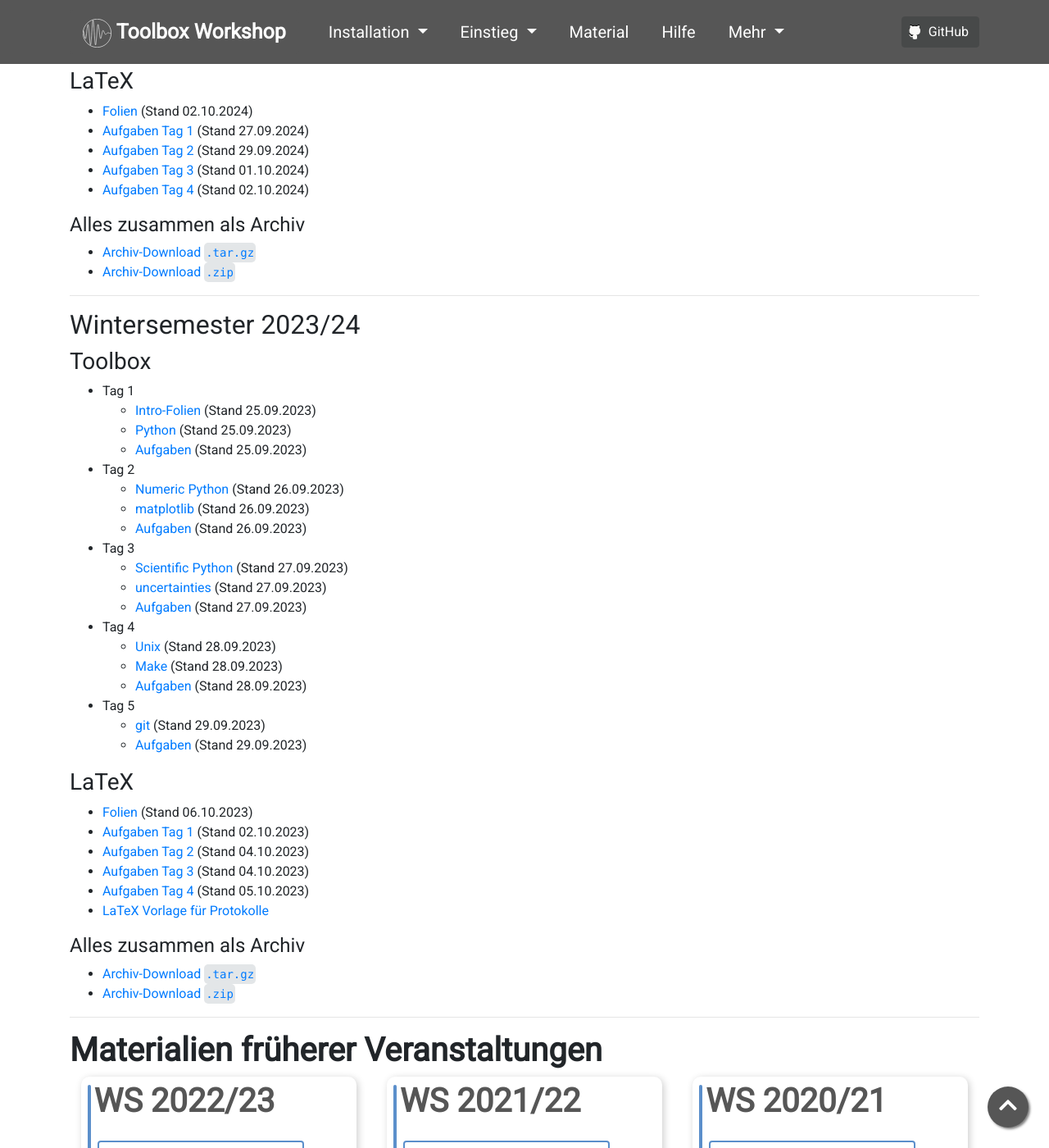
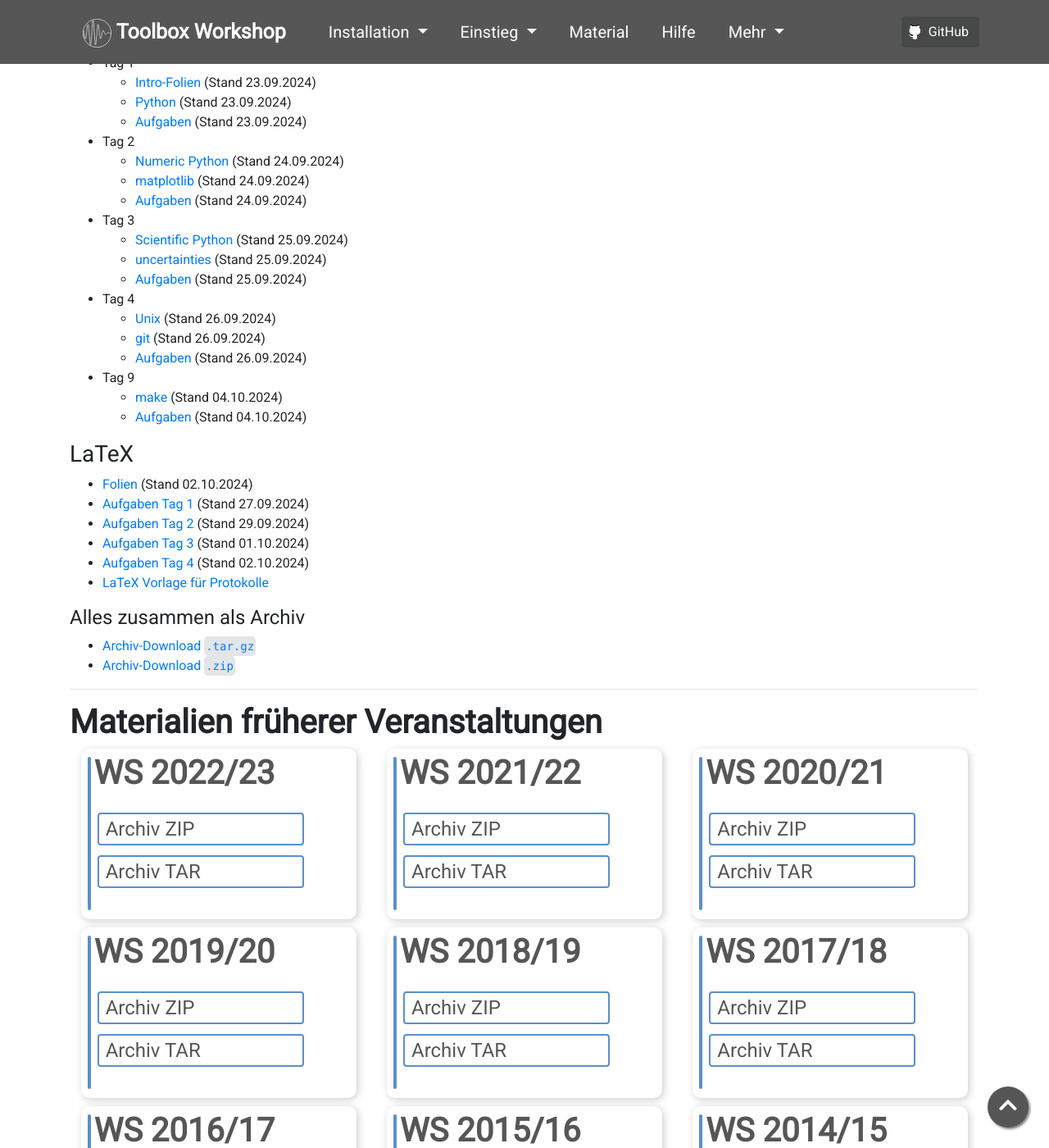
Before and after one commit to pep-dortmund/homepage-toolbox, a Jekyll site: the page built from archive.md, in a window 1280 px wide and 1400 px high, scrolled down 698 px. Shown: the whole window at 82% size. Built offline with Jekyll 4.4.1, drawn with Linux system fonts in a browser that asks for light colours; nearby versions of some CDN libraries; some of the changed text lies outside the part shown.

Commit message:
Update notes and archive

```diff
--- a/archive.md
+++ b/archive.md
@@ -37,44 +75,6 @@ description: Hier befinden sich die Materialien vergangener Veranstaltungen.
 - [Aufgaben Tag 2](/files/archive/current/exercises-latex-2.zip) (Stand 29.09.2024)
 - [Aufgaben Tag 3](/files/archive/current/exercises-latex-3.zip) (Stand 01.10.2024)
 - [Aufgaben Tag 4](/files/archive/current/exercises-latex-4.zip) (Stand 02.10.2024)
-<!-- - <a href="https://github.com/pep-dortmund/toolbox-workshop-protocol-template" target="_blank">LaTeX Vorlage für Protokolle</a> -->
-
-#### Alles zusammen als Archiv
-- [Archiv-Download `.tar.gz`](/files/archive/current.tar.gz)
-- [Archiv-Download `.zip`](/files/archive/current.zip)
-
----
-
-## Wintersemester 2023/24
-[//]: <> (Referring to latest version.)
-
-### Toolbox
-- Tag 1
-    - [Intro-Folien](/files/archive/latest/intro.pdf){:target="_blank"} (Stand 25.09.2023)
-    - [Python](/files/archive/latest/python.html){:target="_blank"} (Stand 25.09.2023)
-    - [Aufgaben](/files/archive/latest/exercises-toolbox-1.zip) (Stand 25.09.2023)
-- Tag 2
-    - [Numeric Python](/files/archive/latest/numeric-python.html){:target="_blank"} (Stand 26.09.2023)
-    - [matplotlib](/files/archive/latest/matplotlib.html){:target="_blank"} (Stand 26.09.2023)
-    - [Aufgaben](/files/archive/latest/exercises-toolbox-2.zip) (Stand 26.09.2023)
-- Tag 3
-    - [Scientific Python](/files/archive/latest/scientific-python.html){:target="_blank"} (Stand 27.09.2023)
-    - [uncertainties](/files/archive/latest/uncertainties.html){:target="_blank"} (Stand 27.09.2023)
-    - [Aufgaben](/files/archive/latest/exercises-toolbox-3.zip) (Stand 27.09.2023)
-- Tag 4
-    - [Unix](/files/archive/latest/unix.pdf){:target="_blank"} (Stand 28.09.2023)
-    - [Make](/files/archive/latest/make.pdf){:target="_blank"} (Stand 28.09.2023)
-    - [Aufgaben](/files/archive/latest/exercises-toolbox-4.zip) (Stand 28.09.2023)
-- Tag 5
-    - [git](/files/archive/latest/git.pdf){:target="_blank"} (Stand 29.09.2023)
-    - [Aufgaben](/files/archive/latest/exercises-toolbox-5.zip) (Stand 29.09.2023)
-
-### LaTeX
-- [Folien](/files/archive/latest/latex.pdf){:target="_blank"} (Stand 06.10.2023)
-- [Aufgaben Tag 1](/files/archive/latest/exercises-latex-1.zip) (Stand 02.10.2023)
-- [Aufgaben Tag 2](/files/archive/latest/exercises-latex-2.zip) (Stand 04.10.2023)
-- [Aufgaben Tag 3](/files/archive/latest/exercises-latex-3.zip) (Stand 04.10.2023)
-- [Aufgaben Tag 4](/files/archive/latest/exercises-latex-4.zip) (Stand 05.10.2023)
 - <a href="https://github.com/pep-dortmund/toolbox-workshop-protocol-template" target="_blank">LaTeX Vorlage für Protokolle</a>
 
 #### Alles zusammen als Archiv
```
Also changed, not shown: other parts of archive.md (+39 -1 lines), notes.md (+3 -3 lines).
